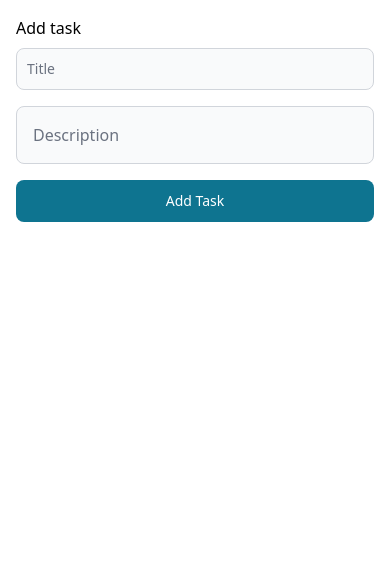
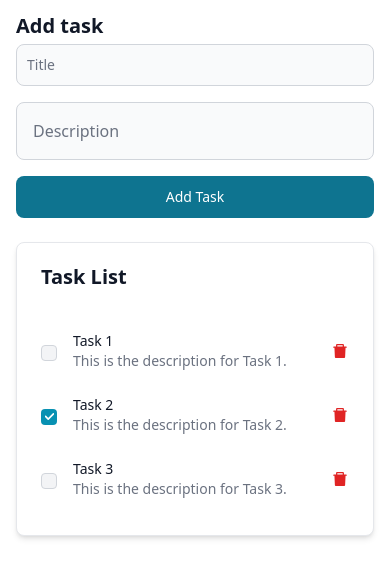
Before and after one commit to staz6/ff-test, a React (Vite) app: page / in a window 390 px wide. Shown: the top 578 px of the page. Built offline with nearby package versions, Linux system fonts and the light colour scheme.

Commit message:
feat: implement Task List component
- Added onchange and ondelete function for tasklist
- Change ITask list interface
- Change css and made it responsive

```diff
--- a/package.json
+++ b/package.json
@@ -17,7 +17,8 @@
     "flowbite-react": "^0.5.0",
     "react": "18.2.0",
     "react-dom": "18.2.0",
-    "react-hook-form": "^7.45.2"
+    "react-hook-form": "^7.45.2",
+    "react-icons": "^4.10.1"
   },
   "devDependencies": {
     "@commitlint/cli": "17.4.2",
--- a/src/app/pages/TaskPage/component/TaskForm.tsx
+++ b/src/app/pages/TaskPage/component/TaskForm.tsx
@@ -8,6 +8,7 @@ interface IFormInput {
 interface TaskFormProps {
     addTask: (title: string, description: string) => void;
 }
+
 
 const TaskForm : React.FC<TaskFormProps> = ({
     addTask
--- /dev/null
+++ b/src/app/pages/TaskPage/component/TaskList.tsx
@@ -0,0 +1,62 @@
+import { Card, Checkbox } from "flowbite-react";
+import { ITask } from "../interface/ITask";
+import { AiFillDelete } from "react-icons/ai";
+interface TaskListProp {
+  data: ITask[];
+  onStatusChange: (id: string) => void;
+  onDelete: (id: string) => void;
+}
+
+const TaskList: React.FC<TaskListProp> = ({ data, onStatusChange, onDelete }) => {
+  return (
+    <>
+      <Card>
+        <div className="mb-4 flex items-center justify-between">
+          <h2 className="default-heading">Task List</h2>
+        </div>
+        <div className="flow-root">
+          {data.map((item) =>
+            !item.isDeleted ? (
+              <ul
+                key={`${item.id}`}
+                className="divide-y divide-gray-200 dark:divide-gray-700"
+              >
+                <li className="py-3 sm:py-4">
+                  <div className="flex items-center space-x-4">
+                    <div className="shrink-0 cursor-pointer">
+                      <Checkbox
+                        id="complete"
+                        defaultChecked={item.completed}
+                        onClick={() => {
+                          onStatusChange(item.id);
+                        }}
+                      />
+                    </div>
+                    <div className="min-w-0 flex-1">
+                      <p className="truncate text-sm font-medium text-gray-900 dark:text-white">
+                        {item.title}
+                      </p>
+                      <p className="truncate text-sm text-gray-500 dark:text-gray-400">
+                        {item.description}
+                      </p>
+                    </div>
+                    <div className="inline-flex items-center">
+                      <AiFillDelete
+                        className="text-lg text-red-600 cursor-pointer"
+                        onClick={() => {
+                          onDelete(item.id);
+                        }}
+                      />
+                    </div>
+                  </div>
+                </li>
+              </ul>
+            ) : null
+          )}
+        </div>
+      </Card>
+    </>
+  );
+};
+
+export default TaskList;
--- a/src/app/pages/TaskPage/index.tsx
+++ b/src/app/pages/TaskPage/index.tsx
@@ -1,22 +1,58 @@
 import { useState } from "react";
 import TaskForm from "./component/TaskForm";
+import { ITask } from "./interface/ITask";
+import TaskList from "./component/TaskList";
+import { randomUUID } from "crypto";
 
-interface Task {
-  title: string;
-  description: string;
-  completed: boolean;
-}
+const mockTasks: ITask[] = [
+  {
+    id: '1',
+    title: 'Task 1',
+    description: 'This is the description for Task 1.',
+    completed: false,
+    isDeleted: false,
+  },
+  {
+    id: '2',
+    title: 'Task 2',
+    description: 'This is the description for Task 2.',
+    completed: true,
+    isDeleted: false,
+  },
+  {
+    id: '3',
+    title: 'Task 3',
+    description: 'This is the description for Task 3.',
+    completed: false,
+    isDeleted: false,
+  },
+];
+
+
 
 const TaskPage: React.FC = () => {
-  const [tasks, setTasks] = useState<Task[]>([]);
+  const [tasks, setTasks] = useState<ITask[]>(mockTasks);
   const addTask = (title: string, description: string) => {
-    const newTask = { title, description, completed: false };
+    const newTask = { id: Math.random().toString(36).substring(2),title, description, completed: false, isDeleted: false };
     setTasks([...tasks, newTask]);
   };
+  const onStatusChange = (id: string) => {
+    setTasks(tasks.map(task =>
+      task.id === id ? {...task, completed: !task.completed} : task
+    ));
+  }
+  const onDelete = (id: string) => {
+    setTasks(tasks.map(task =>
+      task.id === id ? {...task, isDeleted: true} : task
+    ));
+  }
+
   return (
     <div className="container mx-auto p-4">
-      <h1>Add task</h1>
+      <h1 className="default-heading">Add task</h1>
       <TaskForm addTask={addTask}/>
+      <br/>
+      <TaskList data={tasks} onStatusChange={onStatusChange} onDelete={onDelete}/>
     </div>
   );
 };
--- /dev/null
+++ b/src/app/pages/TaskPage/interface/ITask.ts
@@ -0,0 +1,7 @@
+export interface ITask {
+    id: string;
+    title: string;
+    description: string;
+    completed: boolean;
+    isDeleted: boolean;
+  }
--- a/src/index.css
+++ b/src/index.css
@@ -8,3 +8,6 @@
     -webkit-font-smoothing: antialiased;
   }
 }
+.default-heading{
+  @apply text-xl font-bold leading-none text-gray-900 dark:text-white
+}
```
